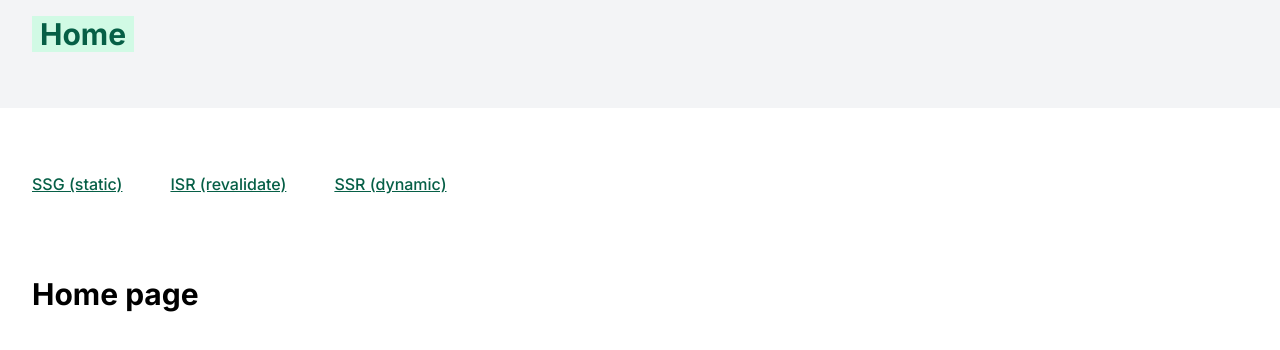
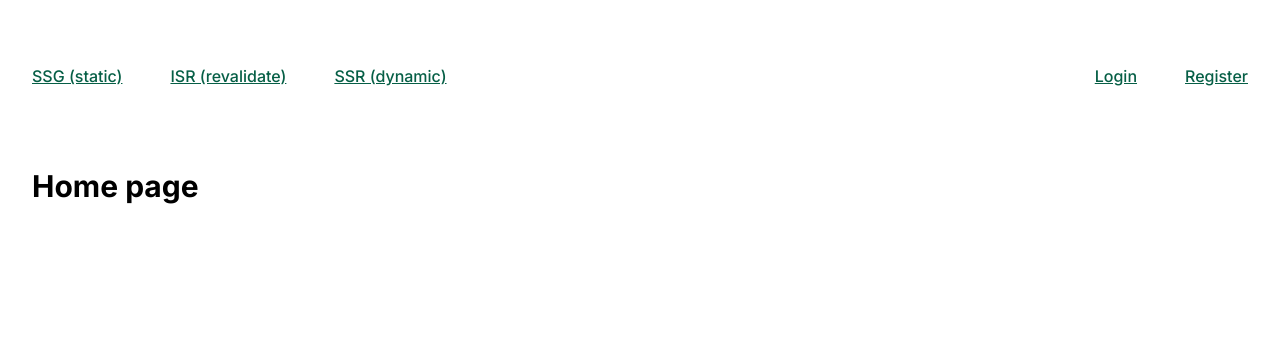
Before and after one commit to munkhjin0223/devsummit2023, a Next.js app: page / in a window 1280 px wide. Shown: the top 350 px of the page. Built offline with nearby package versions, Linux system fonts and the light colour scheme.

Commit message:
improve style

```diff
--- a/src/app/(auth)/layout.tsx
+++ b/src/app/(auth)/layout.tsx
@@ -1,5 +1,6 @@
 import "../globals.css";
 import { Inter } from "next/font/google";
+import Header from "@/components/Header";
 
 const inter = Inter({ subsets: ["latin"] });
 
@@ -10,8 +11,13 @@ export const metadata = {
 
 export default function RootLayout({ children }: { children: React.ReactNode }) {
   return (
-    <html lang="en" className={inter.className}>
-      <body className="bg-indigo-500">{children}</body>
-    </html>
+    <div className="h-screen bg-indigo-500">
+      <section className="py-20">
+        <div className="container">
+          <Header isWhite />
+          {children}
+        </div>
+      </section>
+    </div>
   );
 }
--- a/src/app/(auth)/login/page.tsx
+++ b/src/app/(auth)/login/page.tsx
@@ -3,13 +3,7 @@ import { FunctionComponent } from "react";
 interface PageProps {}
 
 const Page: FunctionComponent<PageProps> = () => {
-  return (
-    <section className="py-20">
-      <div className="container">
-        <h1 className="text-3xl font-bold mb-10 bg-emerald-100 w-fit px-2 text-emerald-800">Login</h1>
-      </div>
-    </section>
-  );
+  return <h1 className="text-3xl font-bold mb-10 bg-emerald-100 w-fit px-2 text-emerald-800">Login</h1>;
 };
 
 export default Page;
--- a/src/app/(auth)/register/page.tsx
+++ b/src/app/(auth)/register/page.tsx
@@ -3,13 +3,7 @@ import { FunctionComponent } from "react";
 interface PageProps {}
 
 const Page: FunctionComponent<PageProps> = () => {
-  return (
-    <section className="py-20">
-      <div className="container">
-        <h1 className="text-3xl font-bold mb-10 bg-emerald-100 w-fit px-2 text-emerald-800">Register</h1>
-      </div>
-    </section>
-  );
+  return <h1 className="text-3xl font-bold mb-10 bg-emerald-100 w-fit px-2 text-emerald-800">Register</h1>;
 };
 
 export default Page;
--- a/src/app/(data-fetching)/isr/page.jsx
+++ b/src/app/(data-fetching)/isr/page.jsx
@@ -8,8 +8,7 @@ const Page = async () => {
   const { todos } = await getAllTodos();
 
   return (
-    <section className="py-20">
-      <div className="container">
+    <>
       <h1 className="text-3xl font-bold mb-10 bg-emerald-100 w-fit px-2 text-emerald-900">ISR — Revalidate</h1>
 
       <NewTodoForm />
@@ -22,8 +21,7 @@ const Page = async () => {
           </li>
         ))}
       </ul>
-      </div>
-    </section>
+    </>
   );
 };
 
--- a/src/app/(data-fetching)/layout.tsx
+++ b/src/app/(data-fetching)/layout.tsx
@@ -1,5 +1,6 @@
 import "../globals.css";
 import { Inter } from "next/font/google";
+import Header from "@/components/Header";
 
 const inter = Inter({ subsets: ["latin"] });
 
@@ -10,8 +11,13 @@ export const metadata = {
 
 export default function RootLayout({ children }: { children: React.ReactNode }) {
   return (
-    <html lang="en" className={inter.className}>
-      <body className="bg-sky-500/20">{children}</body>
-    </html>
+    <div className="h-screen bg-sky-500/20">
+      <section className="py-20">
+        <div className="container">
+          <Header />
+          {children}
+        </div>
+      </section>
+    </div>
   );
 }
--- a/src/app/(data-fetching)/ssg/page.jsx
+++ b/src/app/(data-fetching)/ssg/page.jsx
@@ -8,8 +8,7 @@ const Page = async () => {
   const { todos } = await getAllTodos();
 
   return (
-    <section className="py-20">
-      <div className="container">
+    <>
       <h1 className="text-3xl font-bold mb-10 bg-emerald-100 w-fit px-2 text-emerald-800">SSG — Static</h1>
 
       <NewTodoForm />
@@ -22,8 +21,7 @@ const Page = async () => {
           </li>
         ))}
       </ul>
-      </div>
-    </section>
+    </>
   );
 };
 
--- a/src/app/(data-fetching)/ssr/page.jsx
+++ b/src/app/(data-fetching)/ssr/page.jsx
@@ -9,8 +9,7 @@ const Page = async () => {
   const { todos } = await getAllTodos();
 
   return (
-    <section className="py-20">
-      <div className="container">
+    <>
       <h1 className="text-3xl font-bold mb-10 bg-emerald-100 w-fit px-2 text-emerald-800">SSR — Dynamic</h1>
 
       <NewTodoForm />
@@ -23,8 +22,7 @@ const Page = async () => {
           </li>
         ))}
       </ul>
-      </div>
-    </section>
+    </>
   );
 };
 
--- a/src/app/layout.tsx
+++ b/src/app/layout.tsx
@@ -12,11 +12,6 @@ export default function RootLayout({ children }: { children: React.ReactNode })
   return (
     <html lang="en" className={inter.className}>
       <body>
-        <header className="bg-gray-100 py-4">
-          <div className="container">
-            <h1 className="text-3xl font-bold mb-10 bg-emerald-100 w-fit px-2 text-emerald-800">Home</h1>
-          </div>
-        </header>
         <section>{children}</section>
       </body>
     </html>
--- a/src/app/page.tsx
+++ b/src/app/page.tsx
@@ -1,43 +1,46 @@
-import Link from 'next/link'
+import Link from "next/link";
 
 const Page = () => {
   return (
     <>
-      <nav className='container py-10'>
-        <ul className='mt-6 flex gap-12'>
+      <nav className="container flex justify-between mt-6 py-10">
+        <ul className="flex gap-12">
           <li>
-            <Link
-              href='/ssg'
-              className='font-medium underline text-emerald-800'
-            >
+            <Link href="/ssg" className="font-medium underline text-emerald-800">
               SSG (static)
             </Link>
           </li>
           <li>
-            <Link
-              href='/isr'
-              className='font-medium underline text-emerald-800'
-            >
+            <Link href="/isr" className="font-medium underline text-emerald-800">
               ISR (revalidate)
             </Link>
           </li>
           <li>
-            <Link
-              href='/ssr'
-              className='font-medium underline text-emerald-800'
-            >
+            <Link href="/ssr" className="font-medium underline text-emerald-800">
               SSR (dynamic)
             </Link>
           </li>
         </ul>
+        <ul className="flex gap-12">
+          <li>
+            <Link href="/login" className="font-medium underline text-emerald-800">
+              Login
+            </Link>
+          </li>
+          <li>
+            <Link href="/register" className="font-medium underline text-emerald-800">
+              Register
+            </Link>
+          </li>
+        </ul>
       </nav>
-      <section className='py-10'>
-        <div className='container'>
-          <h1 className='text-3xl font-bold'>Home page</h1>
+      <section className="py-10">
+        <div className="container">
+          <h1 className="text-3xl font-bold">Home page</h1>
         </div>
       </section>
     </>
-  )
-}
+  );
+};
 
-export default Page
+export default Page;
--- /dev/null
+++ b/src/components/Header.tsx
@@ -0,0 +1,18 @@
+import Link from "next/link";
+import { FunctionComponent } from "react";
+
+interface HeaderProps {
+  isWhite?: boolean;
+}
+
+const Header: FunctionComponent<HeaderProps> = ({ isWhite }) => {
+  return (
+    <header className="mb-4">
+      <Link className={`text-xl underline${isWhite ? " text-white" : ""}`} href="/">
+        Back
+      </Link>
+    </header>
+  );
+};
+
+export default Header;
```
Lines whose indentation alone changed are shown as unchanged.
